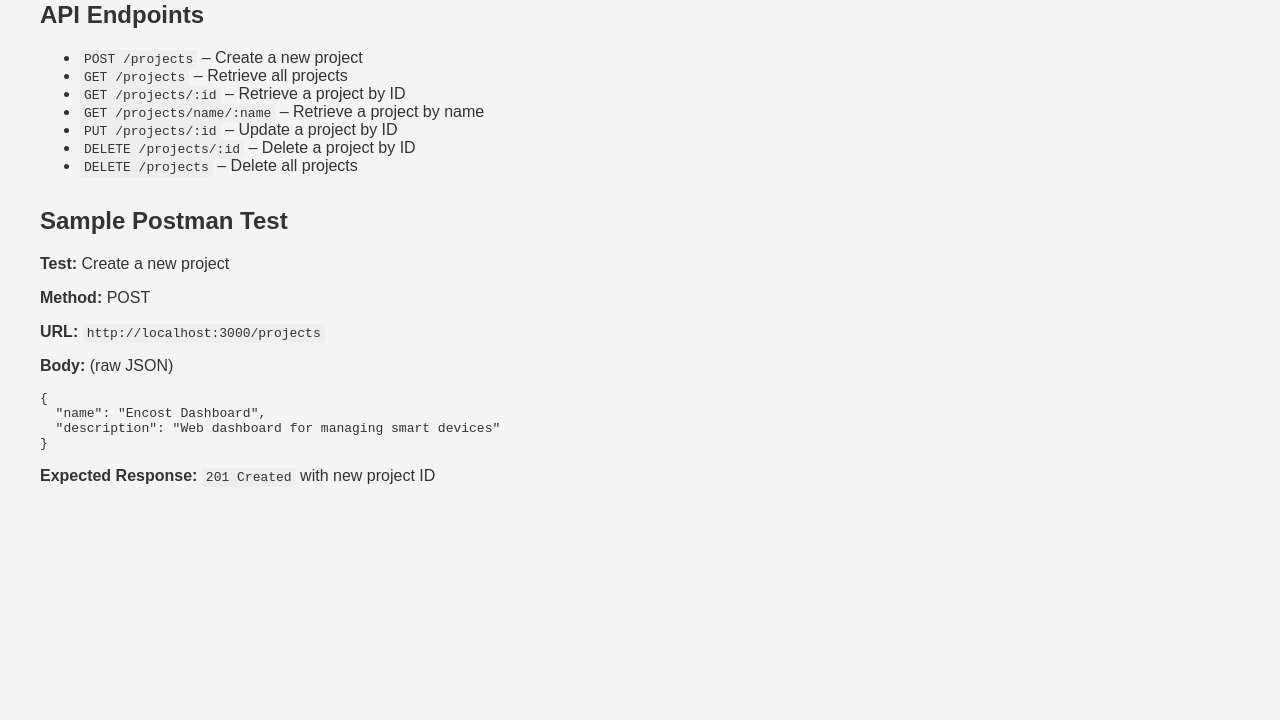
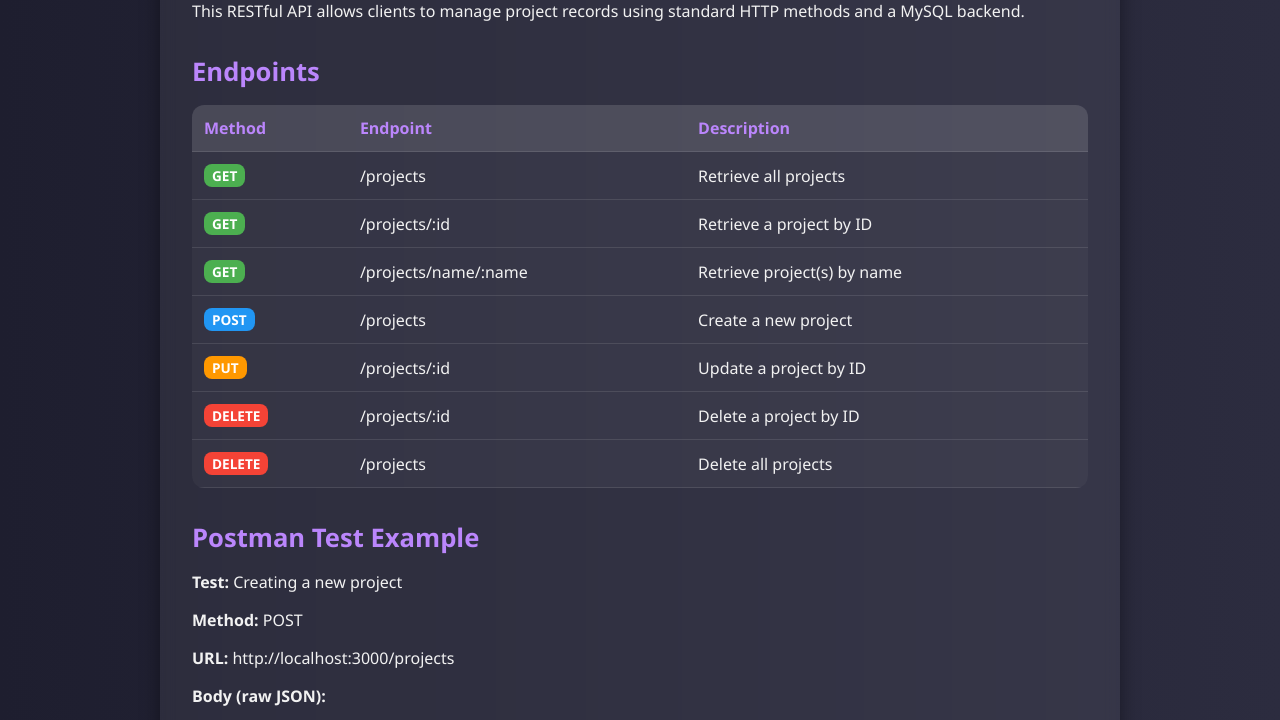
Before and after one commit to YelloElefant/COMPX322-A3, a website: page public/index.html in a window 1280 px wide. Shown: the part 135-855 px from the top of the page. Before the commit the page ends 800 px from the top, so only its background shows below. Drawn offline with Linux system fonts and the light colour scheme.

Commit message:
update to html with full styles
Signed-off-by: YelloElefant <alextrotternz@gmail.com>

```diff
--- a/public/index.html
+++ b/public/index.html
@@ -3,64 +3,83 @@
   <head>
     <meta charset="UTF-8" />
     <title>Project Management API</title>
-    <style>
-      body {
-        font-family: Arial, sans-serif;
-        margin: 40px;
-        background-color: #f4f4f4;
-        color: #333;
-      }
-      h1 {
-        color: #007acc;
-      }
-      code {
-        background-color: #eee;
-        padding: 2px 4px;
-        border-radius: 3px;
-      }
-      section {
-        margin-bottom: 2rem;
-      }
-    </style>
+    <link rel="stylesheet" href="styles.css" />
   </head>
   <body>
-    <h1>Project Management REST API</h1>
-    <p>
-      This API allows users to create, retrieve, update, and delete project
-      records stored in a MySQL database.
-    </p>
+    <div class="container">
+      <h1>Project Management API</h1>
+      <p>
+        This RESTful API allows clients to manage project records using standard
+        HTTP methods and a MySQL backend.
+      </p>
 
-    <section>
-      <h2>API Endpoints</h2>
-      <ul>
-        <li><code>POST /projects</code> – Create a new project</li>
-        <li><code>GET /projects</code> – Retrieve all projects</li>
-        <li><code>GET /projects/:id</code> – Retrieve a project by ID</li>
-        <li>
-          <code>GET /projects/name/:name</code> – Retrieve a project by name
-        </li>
-        <li><code>PUT /projects/:id</code> – Update a project by ID</li>
-        <li><code>DELETE /projects/:id</code> – Delete a project by ID</li>
-        <li><code>DELETE /projects</code> – Delete all projects</li>
-      </ul>
-    </section>
+      <h2>Endpoints</h2>
+      <table>
+        <thead>
+          <tr>
+            <th>Method</th>
+            <th>Endpoint</th>
+            <th>Description</th>
+          </tr>
+        </thead>
+        <tbody>
+          <tr>
+            <td><span class="verb get">GET</span></td>
+            <td>/projects</td>
+            <td>Retrieve all projects</td>
+          </tr>
+          <tr>
+            <td><span class="verb get">GET</span></td>
+            <td>/projects/:id</td>
+            <td>Retrieve a project by ID</td>
+          </tr>
+          <tr>
+            <td><span class="verb get">GET</span></td>
+            <td>/projects/name/:name</td>
+            <td>Retrieve project(s) by name</td>
+          </tr>
+          <tr>
+            <td><span class="verb post">POST</span></td>
+            <td>/projects</td>
+            <td>Create a new project</td>
+          </tr>
+          <tr>
+            <td><span class="verb put">PUT</span></td>
+            <td>/projects/:id</td>
+            <td>Update a project by ID</td>
+          </tr>
+          <tr>
+            <td><span class="verb delete">DELETE</span></td>
+            <td>/projects/:id</td>
+            <td>Delete a project by ID</td>
+          </tr>
+          <tr>
+            <td><span class="verb delete">DELETE</span></td>
+            <td>/projects</td>
+            <td>Delete all projects</td>
+          </tr>
+        </tbody>
+      </table>
 
-    <section>
-      <h2>Sample Postman Test</h2>
-      <p><strong>Test:</strong> Create a new project</p>
+      <h2>Postman Test Example</h2>
+      <p><strong>Test:</strong> Creating a new project</p>
       <p><strong>Method:</strong> POST</p>
       <p><strong>URL:</strong> <code>http://localhost:3000/projects</code></p>
-      <p><strong>Body:</strong> (raw JSON)</p>
+      <p><strong>Body (raw JSON):</strong></p>
       <pre>
 {
-  "name": "Encost Dashboard",
-  "description": "Web dashboard for managing smart devices"
+  "name": "Encost",
+  "description": "Smart dashboard system",
+  "startDate": "2024-05-01",
+  "endDate": "2024-12-31"
 }</pre
       >
       <p>
-        <strong>Expected Response:</strong> <code>201 Created</code> with new
-        project ID
+        <strong>Expected Response:</strong> <code>201 Created</code> with the
+        new project ID
       </p>
-    </section>
+
+      <footer>&copy; 2025 SoTech | COMPX322 Assignment Three</footer>
+    </div>
   </body>
 </html>
--- /dev/null
+++ b/public/styles.css
@@ -0,0 +1,109 @@
+:root {
+   --bg-color: #121212;
+   --card-bg: rgba(255, 255, 255, 0.06);
+   --text-color: #f2f2f2;
+   --accent: #bb86fc;
+   --border-radius: 12px;
+   --font-main: 'Segoe UI', sans-serif;
+}
+
+* {
+   margin: 0;
+   padding: 0;
+   box-sizing: border-box;
+   color: var(--text-color);
+   font-family: var(--font-main);
+}
+
+body {
+   background: linear-gradient(to right, #1e1e2f, #2c2c3f);
+   padding: 2rem;
+}
+
+.container {
+   max-width: 960px;
+   margin: auto;
+   padding: 2rem;
+   background: var(--card-bg);
+   border-radius: var(--border-radius);
+   box-shadow: 0 0 20px rgba(0, 0, 0, 0.4);
+   backdrop-filter: blur(8px);
+}
+
+h1 {
+   font-size: 2.5rem;
+   margin-bottom: 1rem;
+   color: var(--accent);
+   text-align: center;
+}
+
+h2 {
+   margin-top: 2rem;
+   font-size: 1.6rem;
+   color: var(--accent);
+}
+
+p {
+   margin: 1rem 0;
+}
+
+table {
+   width: 100%;
+   margin-top: 1rem;
+   border-collapse: collapse;
+   background: rgba(255, 255, 255, 0.03);
+   border-radius: var(--border-radius);
+   overflow: hidden;
+}
+
+th,
+td {
+   padding: 0.75rem;
+   text-align: left;
+   border-bottom: 1px solid rgba(255, 255, 255, 0.1);
+}
+
+th {
+   background-color: rgba(255, 255, 255, 0.1);
+   color: var(--accent);
+}
+
+pre {
+   background-color: rgba(255, 255, 255, 0.08);
+   padding: 1rem;
+   border-radius: var(--border-radius);
+   overflow-x: auto;
+   font-size: 0.9rem;
+}
+
+footer {
+   margin-top: 3rem;
+   text-align: center;
+   font-size: 0.9rem;
+   color: #888;
+}
+
+.verb {
+   font-weight: bold;
+   padding: 2px 8px;
+   border-radius: 8px;
+   font-size: 0.85rem;
+   display: inline-block;
+   color: white;
+}
+
+.get {
+   background-color: #4CAF50;
+}
+
+.post {
+   background-color: #2196F3;
+}
+
+.put {
+   background-color: #FF9800;
+}
+
+.delete {
+   background-color: #F44336;
+}
```
